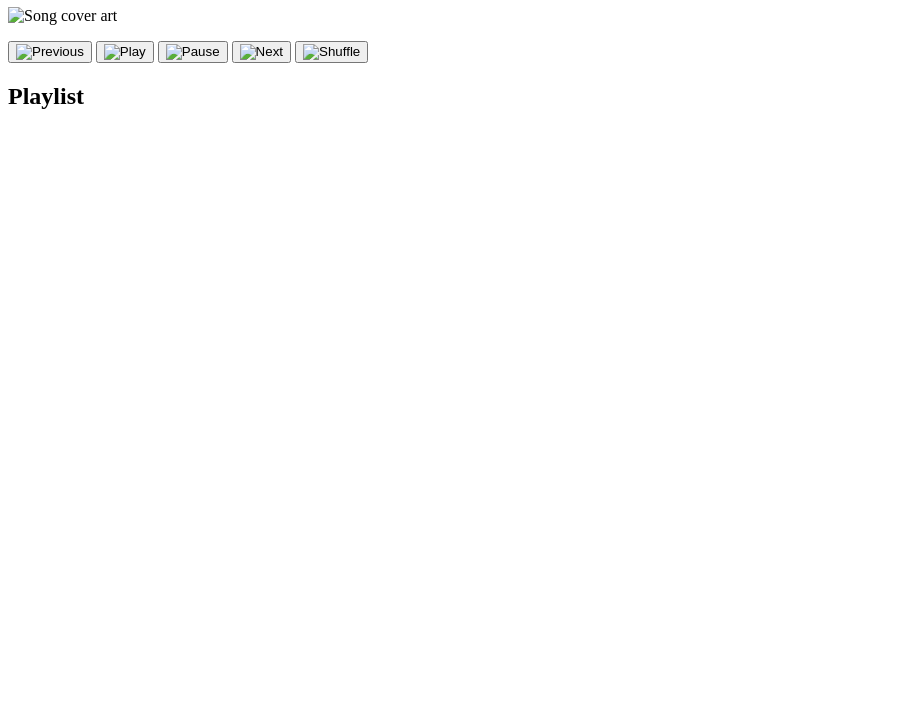
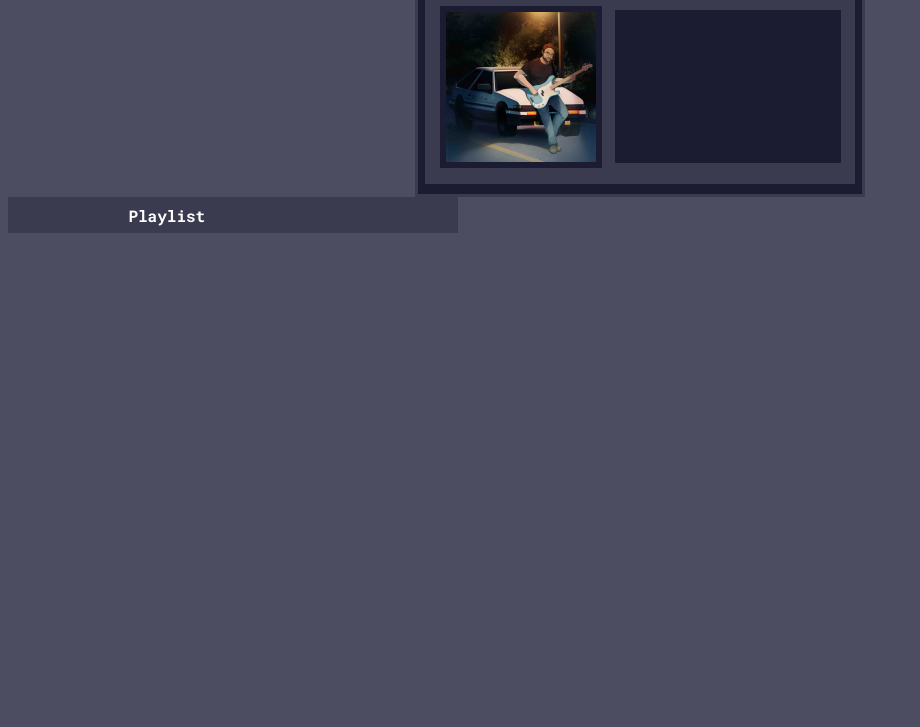
Before and after one commit to yiorgosfil/jsProjects, a plain HTML site: page mus-pl/index.html in a window 1280 px wide. Shown: the part 73-800 px from the top of the page, without its empty margins (0-920 px from the left). Drawn offline with Linux system fonts and the light colour scheme.

Commit message:
JSP MP2 25Feb24

```diff
--- a/mus-pl/index.html
+++ b/mus-pl/index.html
@@ -23,7 +23,7 @@
       </div>
       <div class="player-content">
         <div id=player-album-art>
-          <img src="" alt="Song cover art" />
+          <img src="./assets/quincy-larson-album-art.jpg" alt="Song cover art" />
         </div>
         <div class="player-display">
           <div class="player-display-song-artist">
@@ -31,19 +31,19 @@
             <p id="player-song-artist"></p>
           </div>
           <button class="player-buttons" <button id="previous" class="previous" aria-label="Previous">
-            <img src="./assets/buttonPrevious" alt="Previous" />
+            <img src="./assets/buttonPrevious.svg" alt="Previous" />
           </button>
           <button id="play" class="play" aria-label="Play">
-            <img src="./assets/buttonPlay" alt="Play" />
+            <img src="./assets/buttonPlay.svg" alt="Play" />
           </button>
           <button id="pause" class="pause" aria-label="Pause">
-            <img src="./assets/buttonPause" alt="Pause" />
+            <img src="./assets/buttonPause.svg" alt="Pause" />
           </button>
           <button id="next" class="next" aria-label="Next">
-            <img src="./assets/buttonNext" alt="Next" />
+            <img src="./assets/buttonNext.svg" alt="Next" />
           </button>
           <button id="shuffle" class="shuffle" aria-label="Shuffle">
-            <img src="./assets/buttonShuffle" alt="Shuffle" />
+            <img src="./assets/buttonShuffle.svg" alt="Shuffle" />
           </button>
         </div>
       </div>
--- a/mus-pl/styles.css
+++ b/mus-pl/styles.css
@@ -0,0 +1,171 @@
+@import url('https://fonts.googleapis.com/css2?family=Roboto+Mono:ital,wght@0,100..700;1,100..700&display=swap');
+@import url('https://fonts.googleapis.com/css2?family=Lato:ital,wght@0,100;0,300;0,400;0,700;0,900;1,100;1,300;1,400;1,700;1,900&display=swap');
+
+:root {
+  /* colors */
+  --primary-color: #dfdfe2;
+  --secondary-color: #ffffff;
+  --app-background-color: #4d4d62;
+  --background-color: #1b1b32;
+  --foreground-color: #3b3b4f;
+  --highlight-color: #f1be32;
+
+  /* font sizes */
+  --root-font-size: 16px;
+  font-size: var(--root-font-size);
+
+  /* font families */
+  --font-headline: "Roboto Mono", monospace;
+  --font-family: "Lato", sans-serif;
+}
+
+*,
+*::after,
+*::before {
+  box-sizing: border-box;
+}
+
+body {
+  background-color: var(--app-background-color);
+  color: var(--primary-color);
+  font-family: var(--font-family);
+}
+
+h1 {
+  font-size: 1.125rem;
+  line-height: 1.6;
+}
+
+h2 {
+  font-size: var(--root-font-size);
+}
+
+ul {
+  margin: 0;
+}
+
+.container {
+  margin-top: 10px;
+  display: flex;
+  flex-direction: column;
+  justify-content: center;
+  align-items: center;
+  row-gap: 5px;
+}
+
+.player,
+.playlist {
+  width: 450px;
+  background-color: var(--background-color);
+  border: 3px solid var(--foreground-color);
+}
+
+.player {
+  height: 260px;
+  padding: 10px;
+  display: flex;
+  flex-direction: column;
+  align-items: center;
+  row-gap: 10px;
+}
+
+.player-bar,
+.playlist-bar {
+  display: flex;
+  justify-content: space-between;
+  align-items: center;
+  padding: 0 5px;
+  width: 100%;
+  height: 30px;
+  background-color: var(--foreground-color);
+}
+
+.parallel-lines {
+  display: flex;
+  flex-wrap: wrap;
+  row-gap: 6px;
+  padding: 0 5px;
+}
+
+.parallel-line>div {
+  height: 2px;
+  width: 100%;
+  min-width: 75px;
+  background-color: var(--highlight-color);
+}
+
+.title,
+.playlist-title {
+  color: var(--secondary-color);
+  margin: 0 10px;
+  font-family: var(--font-headline);
+}
+
+.player-content {
+  display: flex;
+  background-color: var(--foreground-color);
+  width: 430px;
+  height: 200px;
+  column-gap: 13px;
+  align-items: center;
+  justify-content: center;
+}
+
+#player-album-art {
+  background-color: var(--secondary-color);
+  border: 6px solid var(--background-color);
+}
+
+#player-album-art img {
+  width: 150px;
+  display: block;
+}
+
+.player-display {
+  display: flex;
+  flex-direction: column;
+  row-gap: 20px;
+  padding: 14px;
+  background-color: var(--background-color);
+  height: 153px;
+  width: 226px;
+}
+
+.player-display-song-artist {
+  height: 80px;
+}
+
+.player-buttons svg {
+  fill: var(--primary-color);
+}
+
+.playing>svg {
+  fill: var(--highlight-color);
+}
+
+.player-buttons {
+  display: flex;
+  justify-content: space-between;
+}
+
+button {
+  background: transparent;
+  border: none;
+  color: var(--primary-color);
+  cursor: pointer;
+  font-size: var(--root-font-size);
+  outline-color: var(--highlight-color);
+  text-align: center;
+}
+
+.playlist-song {
+  outline-color: var(--background-color);
+}
+
+button:focus,
+.playlist-song:focus {
+  outline-style: dashed;
+  outline-width: 2px;
+}
+
+/* Playlist */
```
Also changed, not shown: mus-pl/assets/quincy-larson-album-art.jpg (added), 1 other file.
